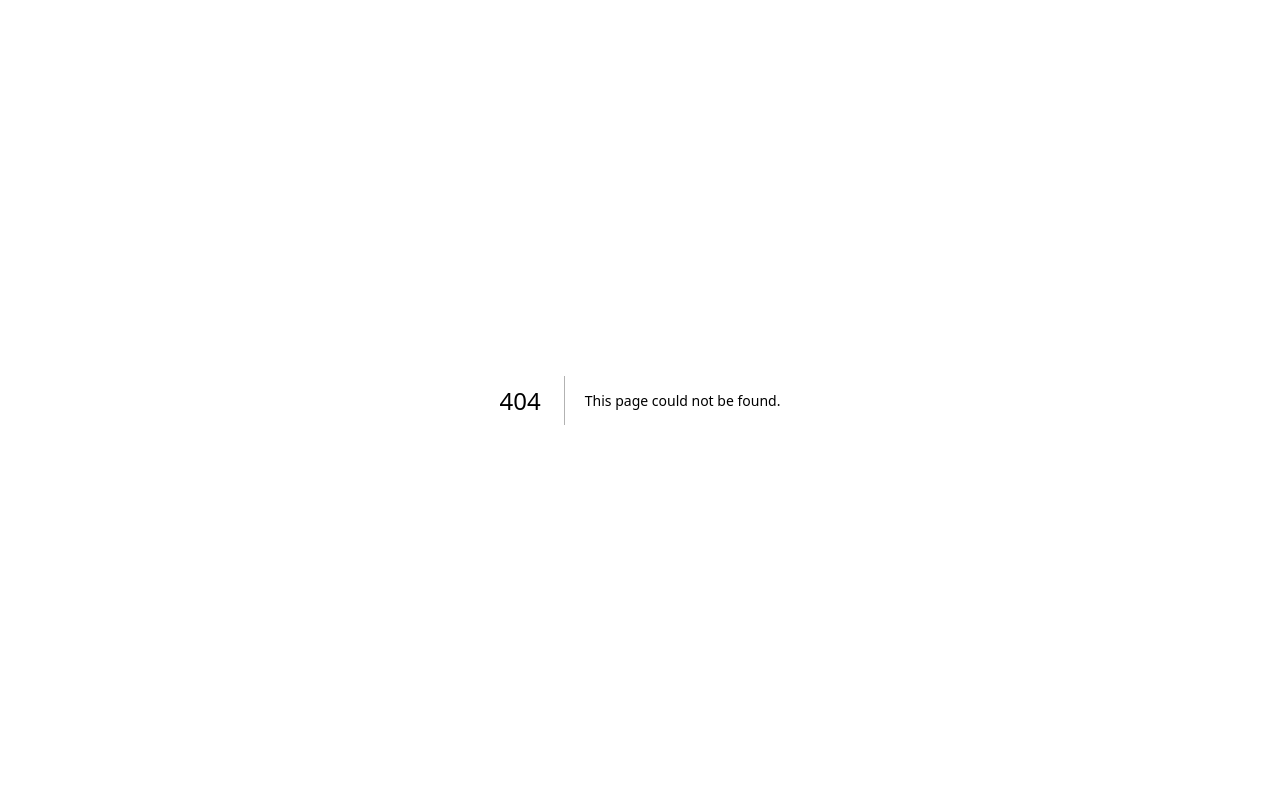
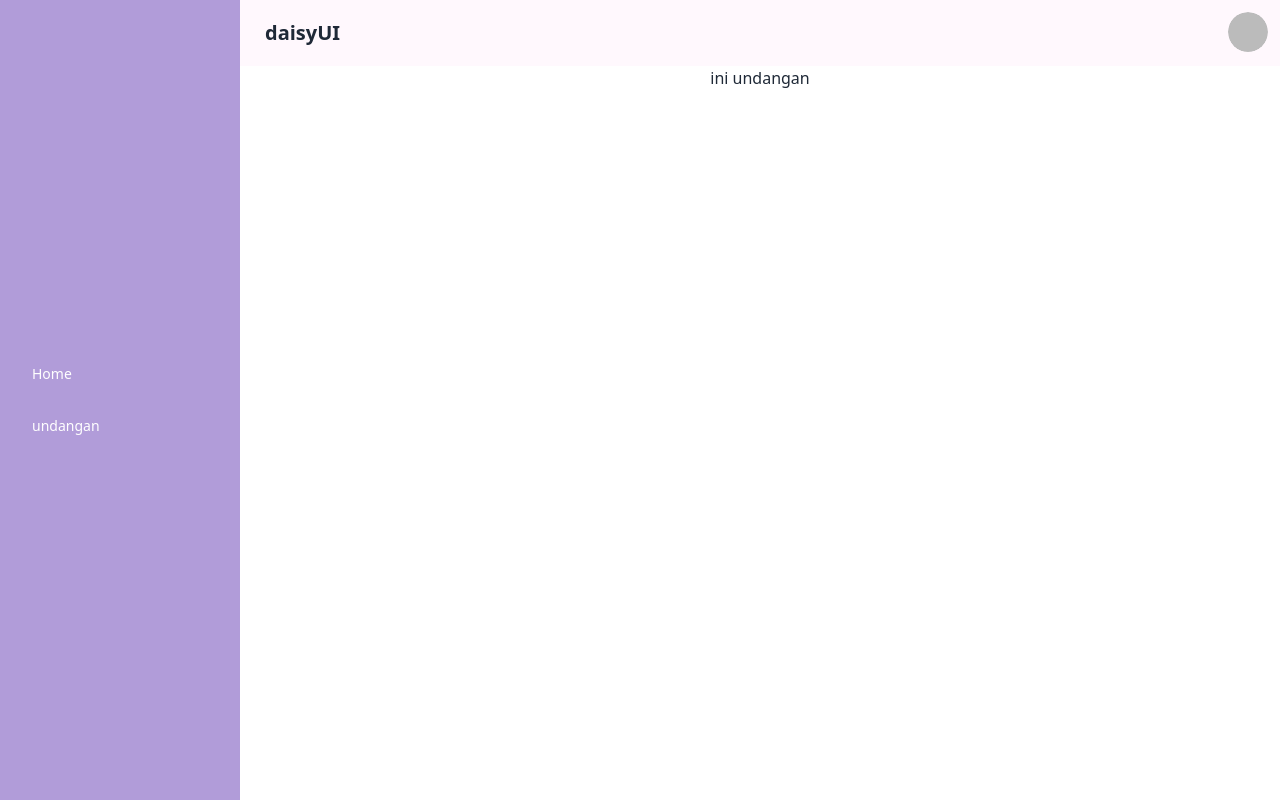
Before and after one commit to Alfthrpy/insite, a Next.js app: page /dashboard/undangan in a window 1280 px wide. Before the commit this address had no page. Built offline with nearby package versions, Linux system fonts and the light colour scheme; no server answers; sample sign-in values are in the browser's storage.

Commit message:
add dashboard

```diff
--- /dev/null
+++ b/app/dashboard/layout.tsx
@@ -0,0 +1,93 @@
+"use client";
+import { useSession, signOut } from "next-auth/react";
+import Link from "next/link";
+import { useRouter } from "next/navigation";
+import { useEffect } from "react";
+import '../globals.css'
+import SessionWrapper from "@/components/SessionWrapper";
+
+export default function DashboardLayout({
+   children,
+ }: Readonly<{
+   children: React.ReactNode;
+ }>) {
+
+   const { data: session, status } = useSession();
+   const router = useRouter();
+
+   useEffect(() => {
+      if (status === "unauthenticated") {
+        router.push("/login");
+      }
+   }, [status, router]);
+
+
+
+
+   return (
+       <html lang="en">
+       <head>
+           <link rel="icon" href="img/logo.png" />
+       </head>
+       <body>
+            <section data-theme="light">
+            <div className="drawer lg:drawer-open">
+            <input id="my-drawer-2" type="checkbox" className="drawer-toggle" />
+            <div className="drawer-content flex flex-col items-center">
+               {/* Page content here */}
+               <div className="navbar bg-secondary-content">
+               <label htmlFor="my-drawer-2" className="btn btn-ghost lg:hidden">
+                     <svg xmlns="http://www.w3.org/2000/svg" className="h-6 w-6" fill="none" viewBox="0 0 24 24" stroke="currentColor">
+                        <path strokeLinecap="round" strokeLinejoin="round" strokeWidth={2} d="M4 6h16M4 12h16m-7 6h7" />
+                     </svg>
+                  </label>
+                  <div className="flex-1">
+                  <a className="btn btn-ghost text-xl">daisyUI</a>
+                  </div>
+                  <div className="flex-none">
+                  <div className="dropdown dropdown-end">
+                     <div tabIndex={0} role="button" className="btn btn-ghost btn-circle avatar">
+                        <div className="w-10 rounded-full">
+                        <img
+                           alt={session?.user?.name || "Profile"} //
+                           src={session?.user?.image || "/images/profile_default.jpeg"}
+                           width={100}
+                           height={100}
+                           style={{ borderRadius: "50%" }} />
+                        </div>
+                     </div>
+                     <ul
+                        tabIndex={0}
+                        className="menu menu-sm dropdown-content bg-base-100 rounded-box z-[1] mt-3 w-52 p-2 shadow">
+                        <li>
+                        <a className="justify-between">
+                           Profile
+                           <span className="badge">New</span>
+                        </a>
+                        </li>
+                        <li><a>Settings</a></li>
+                                 <li><a onClick={() => signOut({ callbackUrl: "/" })}>Logout</a></li>
+                     </ul>
+                  </div>
+
+                  </div>
+               </div>
+
+               {children}
+
+            </div>
+               <div className="drawer-side">
+                  <label htmlFor="my-drawer-2" aria-label="close sidebar" className="drawer-overlay"></label>
+                  <ul className="menu bg-purple text-base-100 min-h-full w-60 p-4 justify-center gap-4">
+                     {/* Sidebar content here */}
+                     <li><a href="/dashboard">Home</a></li>
+                     <li><a href="/dashboard/undangan">undangan</a></li>
+                  </ul>
+               </div>
+               </div>
+
+         </section>
+       </body>
+     </html>
+   );
+ }
--- /dev/null
+++ b/app/dashboard/undangan/page.tsx
@@ -0,0 +1,8 @@
+
+export default function dahsboard() {
+
+
+  return (
+    <h1>ini undangan</h1>
+  )
+}
```
Also changed, not shown: app/dashboard/profile.txt (added), 1 other file (tests, documents, lock files or other folders).
